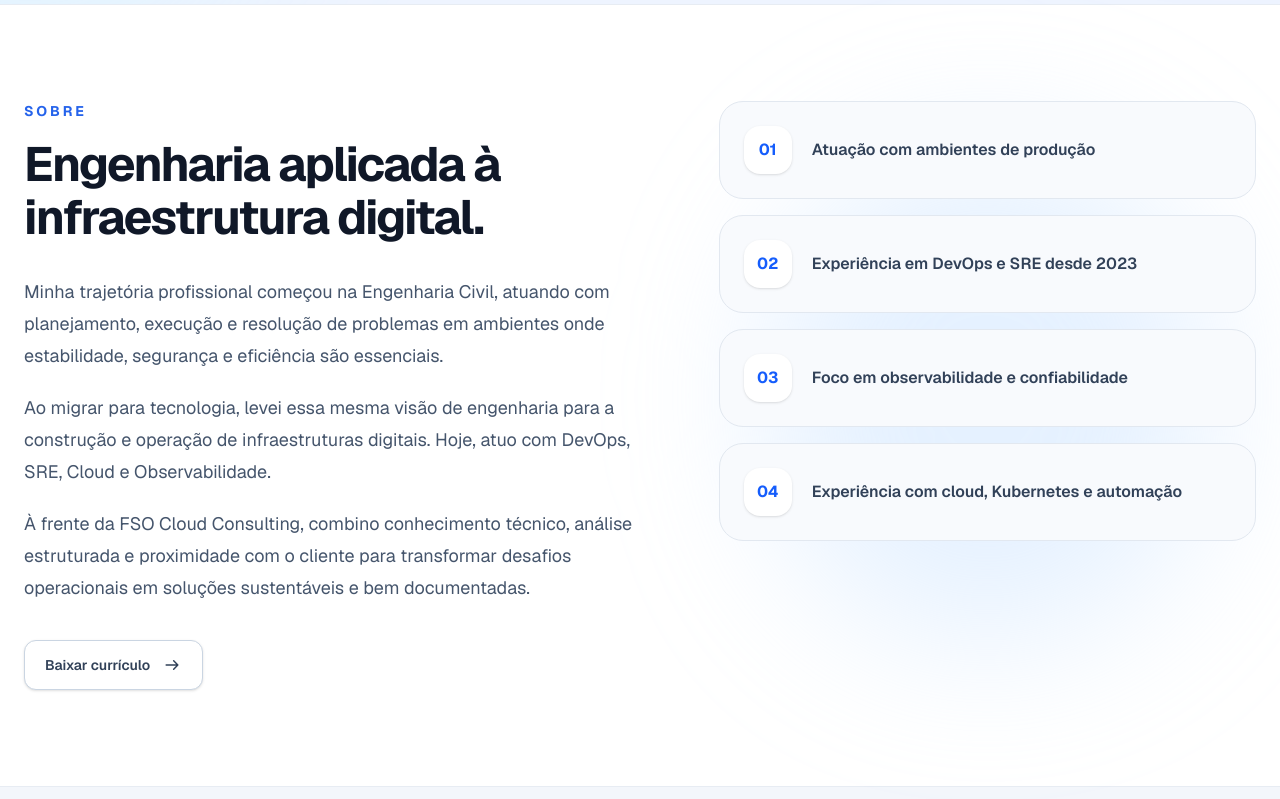
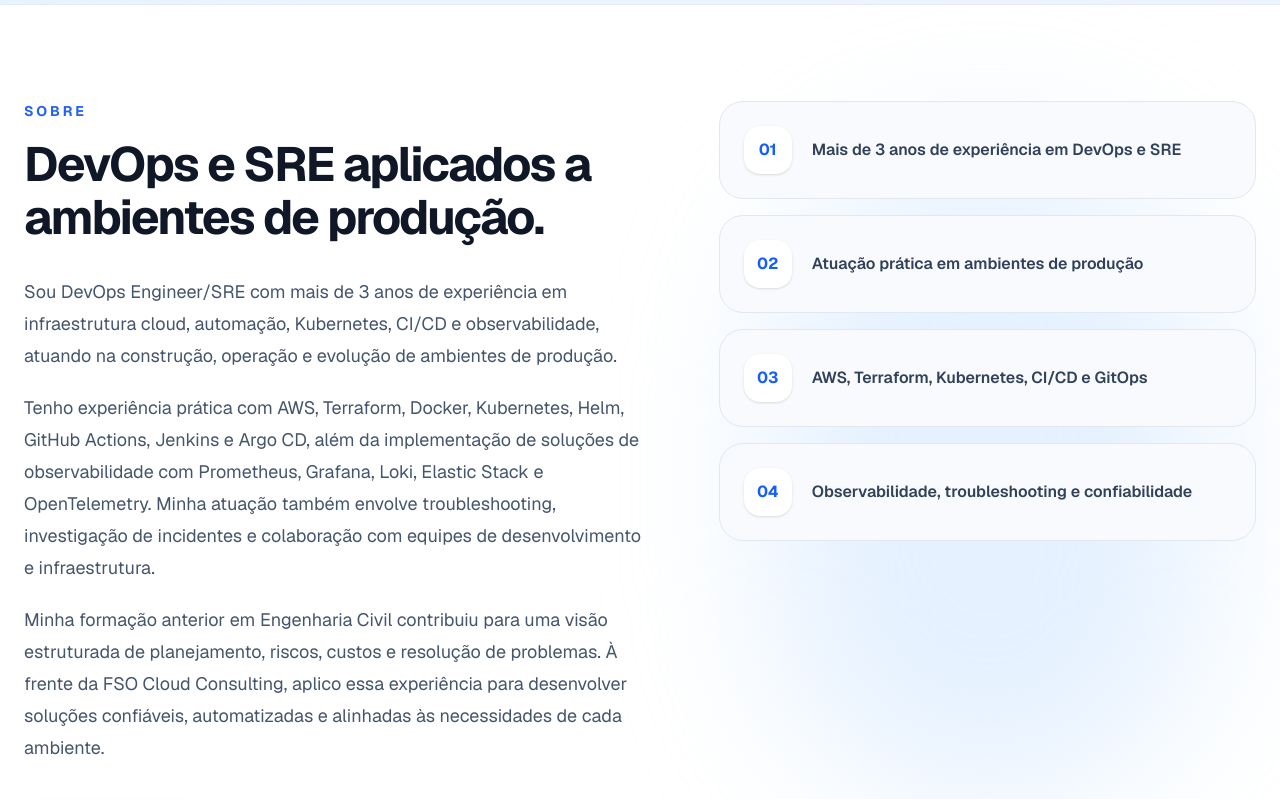
Before and after one commit to felipesalesdeoliveira/fso-cloud-consulting, a Next.js app: page / in a window 1280 px wide. Shown: the part 3020-3819 px from the top of the page. Built offline with nearby package versions, Linux system fonts and the light colour scheme.

Commit message:
fix: strengthen technology focus in about section (#23)

```diff
--- a/components/Sections.tsx
+++ b/components/Sections.tsx
@@ -105,16 +105,16 @@ export function About() {
       <div className="mx-auto grid max-w-7xl gap-16 lg:grid-cols-[1.08fr_0.92fr]">
         <div>
           <p className="section-label">Sobre</p>
-          <h2 className="section-title">Engenharia aplicada à infraestrutura digital.</h2>
+          <h2 className="section-title">DevOps e SRE aplicados a ambientes de produção.</h2>
           <div className="mt-8 max-w-3xl space-y-5 text-lg leading-8 text-slate-600">
             <p>
-              Minha trajetória profissional começou na Engenharia Civil, atuando com planejamento, execução e resolução de problemas em ambientes onde estabilidade, segurança e eficiência são essenciais.
+              Sou DevOps Engineer/SRE com mais de 3 anos de experiência em infraestrutura cloud, automação, Kubernetes, CI/CD e observabilidade, atuando na construção, operação e evolução de ambientes de produção.
             </p>
             <p>
-              Ao migrar para tecnologia, levei essa mesma visão de engenharia para a construção e operação de infraestruturas digitais. Hoje, atuo com DevOps, SRE, Cloud e Observabilidade.
+              Tenho experiência prática com AWS, Terraform, Docker, Kubernetes, Helm, GitHub Actions, Jenkins e Argo CD, além da implementação de soluções de observabilidade com Prometheus, Grafana, Loki, Elastic Stack e OpenTelemetry. Minha atuação também envolve troubleshooting, investigação de incidentes e colaboração com equipes de desenvolvimento e infraestrutura.
             </p>
             <p>
-              À frente da FSO Cloud Consulting, combino conhecimento técnico, análise estruturada e proximidade com o cliente para transformar desafios operacionais em soluções sustentáveis e bem documentadas.
+              Minha formação anterior em Engenharia Civil contribuiu para uma visão estruturada de planejamento, riscos, custos e resolução de problemas. À frente da FSO Cloud Consulting, aplico essa experiência para desenvolver soluções confiáveis, automatizadas e alinhadas às necessidades de cada ambiente.
             </p>
           </div>
           <a
--- a/data/content.ts
+++ b/data/content.ts
@@ -169,10 +169,10 @@ export const processSteps = [
 ];
 
 export const highlights = [
-  "Atuação com ambientes de produção",
-  "Experiência em DevOps e SRE desde 2023",
-  "Foco em observabilidade e confiabilidade",
-  "Experiência com cloud, Kubernetes e automação",
+  "Mais de 3 anos de experiência em DevOps e SRE",
+  "Atuação prática em ambientes de produção",
+  "AWS, Terraform, Kubernetes, CI/CD e GitOps",
+  "Observabilidade, troubleshooting e confiabilidade",
 ];
 
 export const projects = [
```
